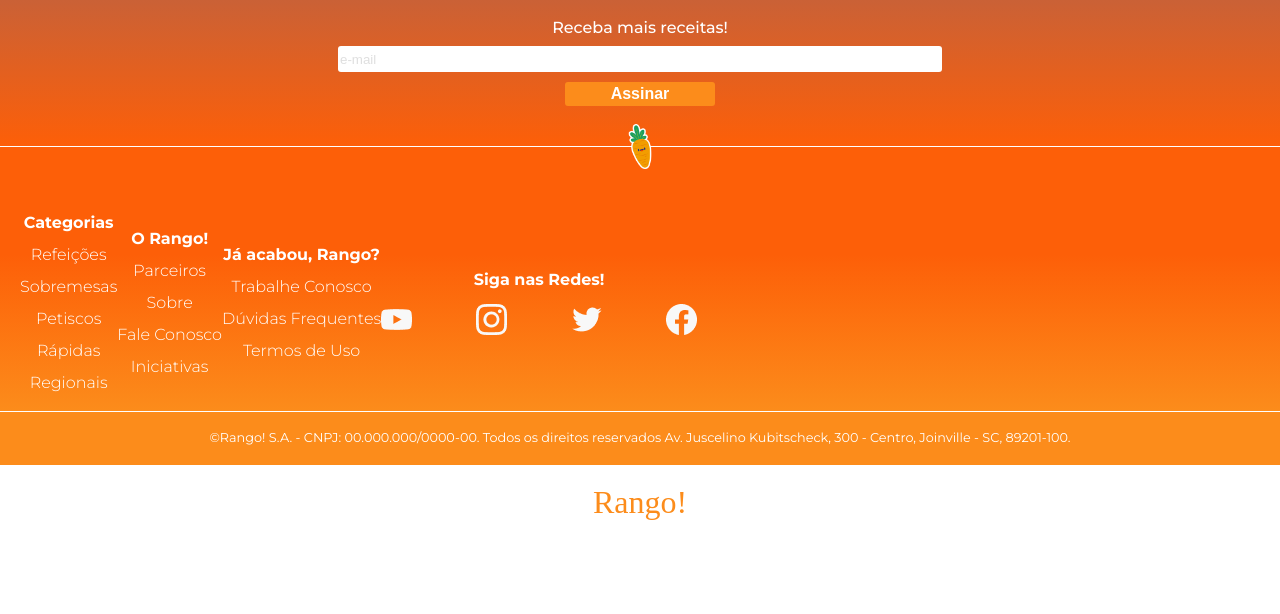
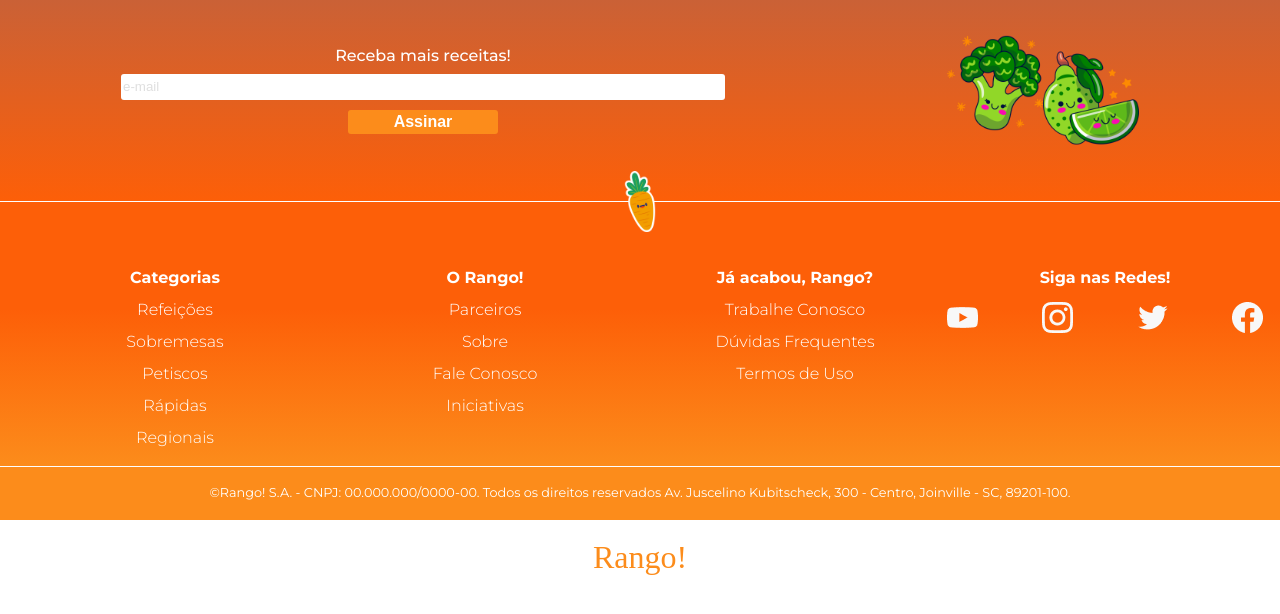
Before and after one commit to Rtpessoa/projeto-rango, a React (Create React App) app: page / in a window 1280 px wide. Shown: the top 614 px of the page. Built offline with nearby package versions, Linux system fonts and the light colour scheme; a web font is replaced by a local one.

Commit message:
Adiciona responsividade ao footer

```diff
--- a/src/components/Footer.jsx
+++ b/src/components/Footer.jsx
@@ -4,6 +4,8 @@ import iconeYoutube from "../assets/images/youtube.png";
 import iconeTwitter from "../assets/images/twitter.png";
 import iconeInstagram from "../assets/images/instagram.png";
 import FooterList from "../components/FooterList";
+import brocolisSticker from "../assets/images/brocolis.png"
+import limaoSticker from "../assets/images/limao.png"
 
 import carrot from "../assets/images/carrot.png";
 const Footer = (props) => {
@@ -19,6 +21,10 @@ const Footer = (props) => {
             placeholder="e-mail"
           />
           <button className="subscribe-button">Assinar</button>
+        </div>
+        <div className="subscribe-images-container">
+            <img className="brocolis" src={brocolisSticker} alt="figurinha de um brocolis" />
+            <img className="limao" src={limaoSticker} alt="figurinha de um limão" />
         </div>
       </div>
       <div className="carrot-box">
--- a/src/components/FooterList.jsx
+++ b/src/components/FooterList.jsx
@@ -5,12 +5,12 @@ const FooterList = (props) => {
             {props.itens.map((menuItem, index) => {
                if ( index == 0) {
                     return (
-                        <li className='footer-text-list-title' >{menuItem}</li>
+                        <li key={index} className='footer-text-list-title' >{menuItem}</li>
                     )
                }
                else {
                 return (
-                    <li>{menuItem}</li>
+                    <li key={index}><a className="footer-link" href="#">{menuItem}</a></li>
                     )
                }
             })}
--- a/src/styles/footer.css
+++ b/src/styles/footer.css
@@ -83,6 +83,7 @@
     flex-flow: column nowrap;
     align-items: center;
     margin-top: 2rem;
+
 }
 
 .footer-text-list li, .footer-image-list li {
@@ -102,7 +103,6 @@ li.footer-text-list-title{
     display: flex;
     justify-content: space-between;
     column-gap: 5vw;
-
 }
 
 .footer-location{
@@ -124,8 +124,81 @@ li.footer-text-list-title{
     border-top: white solid 1px;
 }
 
+.footer-link{
+    text-decoration: none;
+    color: white;
+}
+
+.footer-link:hover{
+    font-weight: var(--font-medium);
+}
+
+.subscribe-images-container{
+    display: none;
+}
+
 @media (min-width: 768px) {
     .footer-content{
-        flex-flow: row nowrap
+        flex-flow: row wrap;
+        justify-content: space-between;
+        align-items: flex-start;
+    }
+
+    .footer-text-list {
+        width: 30%;
+    }
+
+    .footer-image-list{
+        width: 100%;
     }
   }
+
+  @media (min-width: 1024px) {
+    .footer-content{
+        flex-flow: row wrap;
+        justify-content: space-between;
+        align-items: flex-start;
+    }
+
+    .footer-text-list {
+        width: 25%;
+    }
+
+    .footer-image-list{
+        width: 25%;
+    }
+
+    .subscribe-images-container{
+        display: flex;
+        width: 20%;
+        justify-content: center;
+        padding: 15px 0;
+    }
+
+    .subscribe-images-container img{
+        width: 6rem;
+    }
+
+    .subscribe-content {
+        display: flex;
+        flex-flow: row nowrap;
+        justify-content: space-around;
+        align-items: center;
+    }
+
+    .subscribe-container{
+        width: 50%;
+    }
+
+    .brocolis{
+        margin-bottom: 15px;
+    }
+
+    .limao{
+        margin-top: 15px;
+    }
+
+    .footer-carrot-icon{
+        width: 2rem;
+    }
+  }
```
Also changed, not shown: src/assets/images/brocolis.png (added), src/assets/images/limao.png (added).
